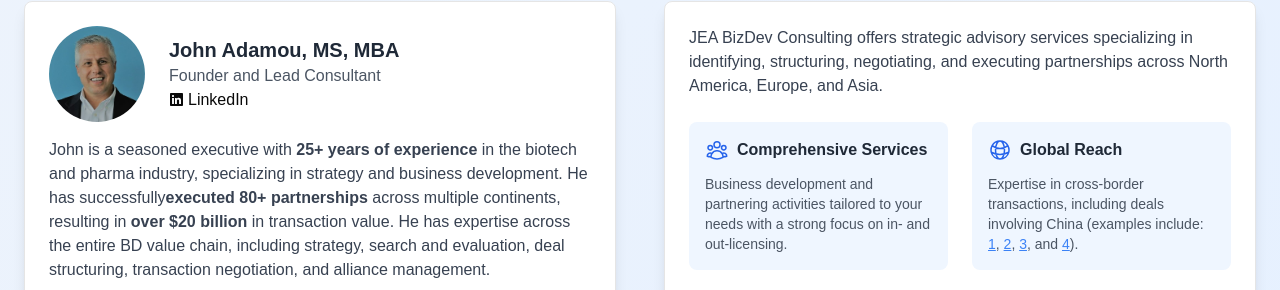
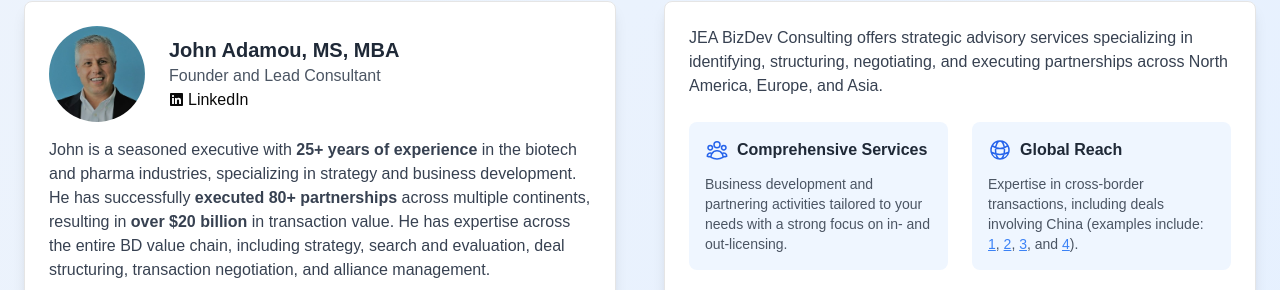
Before and after one commit to danaducharme/hornbeamdev.com, a Next.js app: page / in a window 1280 px wide. Shown: the part 662-952 px from the top of the page. Built offline with nearby package versions, Linux system fonts and the light colour scheme.

Commit message:
Fix typo in Hero component bio section
Corrected "industry" to "industries" to accurately depict the breadth of experience in multiple sectors. This improves the clarity and accuracy of the bio.

```diff
--- a/components/Hero.tsx
+++ b/components/Hero.tsx
@@ -157,7 +157,7 @@ export function Hero() {
 								<p className="text-gray-700 mb-4">
 									John is a seasoned executive with <strong>25+ years of experience</strong> in the
 									biotech and pharma
-									industry, specializing in strategy and business development. He has successfully
+									industries, specializing in strategy and business development. He has successfully{' '}
 									<strong>executed 80+ partnerships</strong> across multiple continents, resulting
 									in <strong>over $20 billion</strong>{' '}
 									in transaction value. He has expertise across the entire BD value chain, including
```
